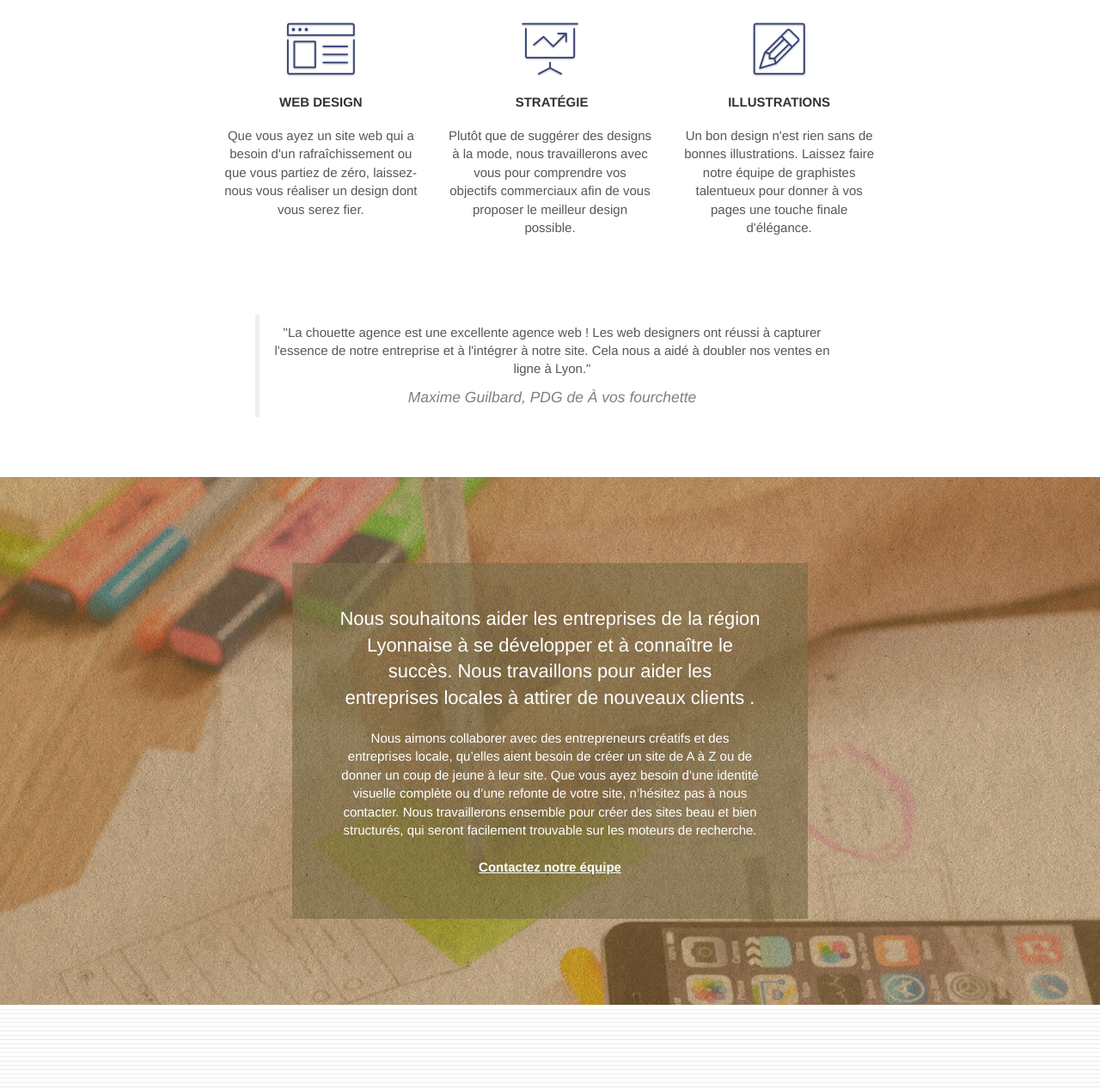
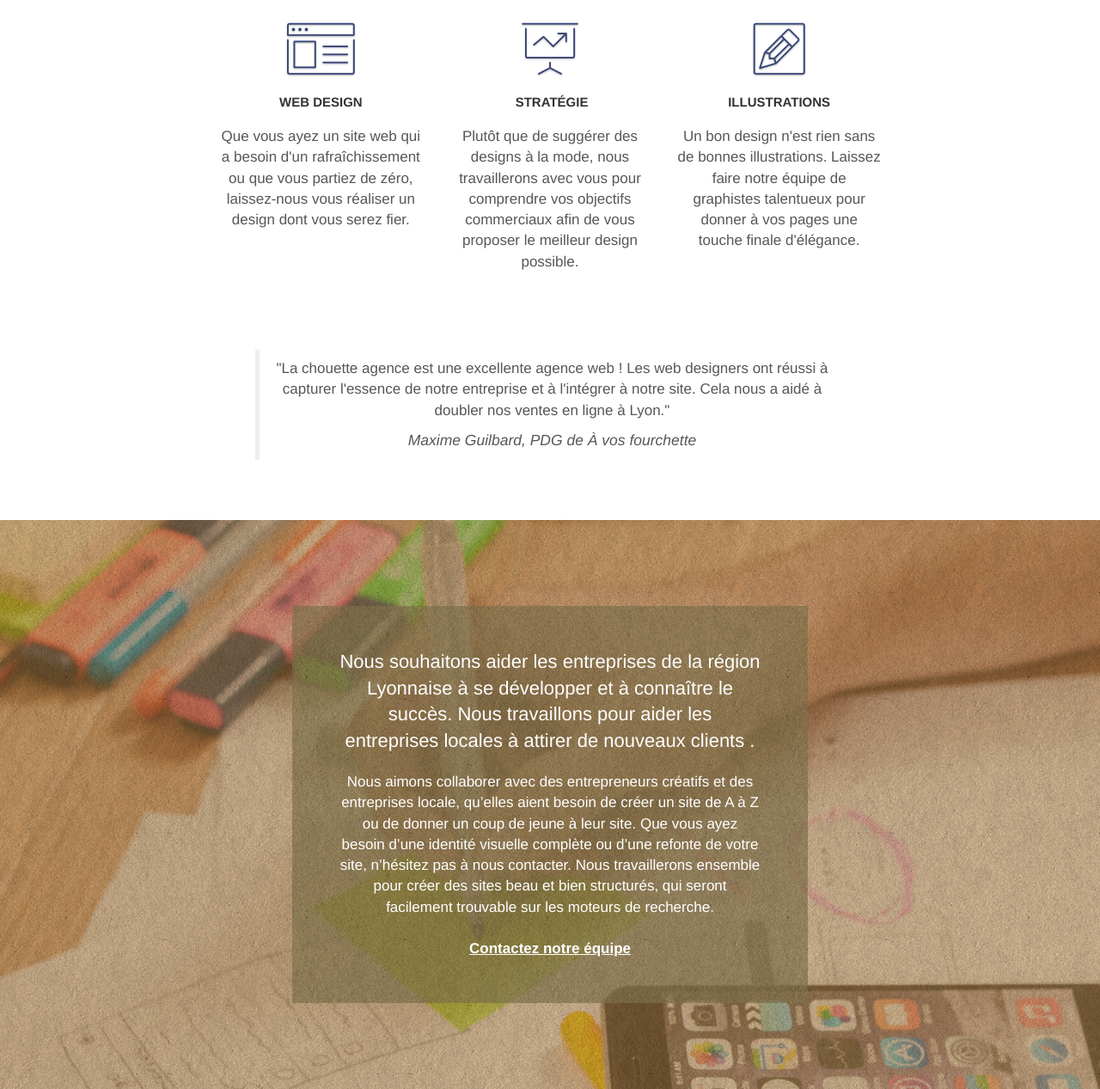
Before and after one commit to Lisa27KL/Projet-4-La-chouette-agence-apres.github.io, a plain HTML site: page index.html in a window 1280 px wide. Shown: the part 671-1938 px from the top of the page at 86% size. Drawn offline with Linux system fonts and the light colour scheme.

Commit message:
modifications

```diff
--- a/index.html
+++ b/index.html
@@ -13,11 +13,11 @@
 	<link rel="stylesheet" type="text/css" href="./css/et-line.css">
 
 
-	<script src="./js/jquery-2.1.0.js"></script>
-	<script src="./js/bootstrap.js"></script>
-	<script src="./js/blocs.js"></script>
+	<script src="./js/jquery-2.1.0.js" defer></script>
+	<script src="./js/bootstrap.js" defer></script>
+	<script src="./js/blocs.js" defer></script>
 	<script src="./js/jquery.touchSwipe.js" defer></script>
-	<script src="./js/gmaps.js"></script>
+	<script src="./js/gmaps.js" defer></script>
 
     <title>La Chouette Agence</title>
 
@@ -111,8 +111,8 @@
 		</div>
 		<div class="row voffset-lg voffset">
 			<blockquote class="col-xs-12 col-md-8 col-md-offset-2 text-center">
-				<p>"La chouette agence est une excellente agence web ! Les web designers ont réussi à capturer l'essence de notre entreprise et à l'intégrer à notre site. Cela nous a aidé à doubler nos ventes en ligne à Lyon."</p>
-				<cite>Maxime Guilbard, PDG de  À vos fourchette</cite>
+				<p class="text-center">"La chouette agence est une excellente agence web ! Les web designers ont réussi à capturer l'essence de notre entreprise et à l'intégrer à notre site. Cela nous a aidé à doubler nos ventes en ligne à Lyon."</p>
+				<cite class="text-center">Maxime Guilbard, PDG de  À vos fourchette</cite>
 			</blockquote>
 		</div>
 	</div>
@@ -145,7 +145,8 @@
 		</div>
 		<div class="row tight-width-whitespace portfolio-row">
 			<div class="col-sm-6">
-				<a href="#" data-lightbox="img/1.webp" data-gallery-id="gallery-1" data-caption="Refonte d'un site web pour un journal local" data-frame="snapshot-lb"><img src="img/1.webp" alt="lyon web design logo agence web meilleure agence et refonte site web journal" class="img-responsive portfolio-thumb" /></a>
+				<a href="#" data-lightbox="img/1.webp" data-gallery-id="gallery-1" data-caption="Refonte d'un site web pour un journal local" data-frame="snapshot-lb">
+					<img src="img/1.webp" alt="lyon web design logo agence web meilleure agence et refonte site web journal" class="img-responsive portfolio-thumb" /></a>
 				<h3 class="mg-md text-center">
 					Refonte d'un site web pour un journal local
 				</h3>
--- a/style.css
+++ b/style.css
@@ -647,7 +647,7 @@ h5,
 h6,
 p,
 label,
-.btn,
+.btn, blockquote,
 a {
     font-family: "helvetica";
     font-weight: 400;
@@ -677,7 +677,7 @@ a {
 }
 
 p {
-    font-size: 15px;
+    font-size: 17px;
 }
 
 .tight-width-whitespace {
```
Also changed, not shown: page2.html (+4 -4 lines).
